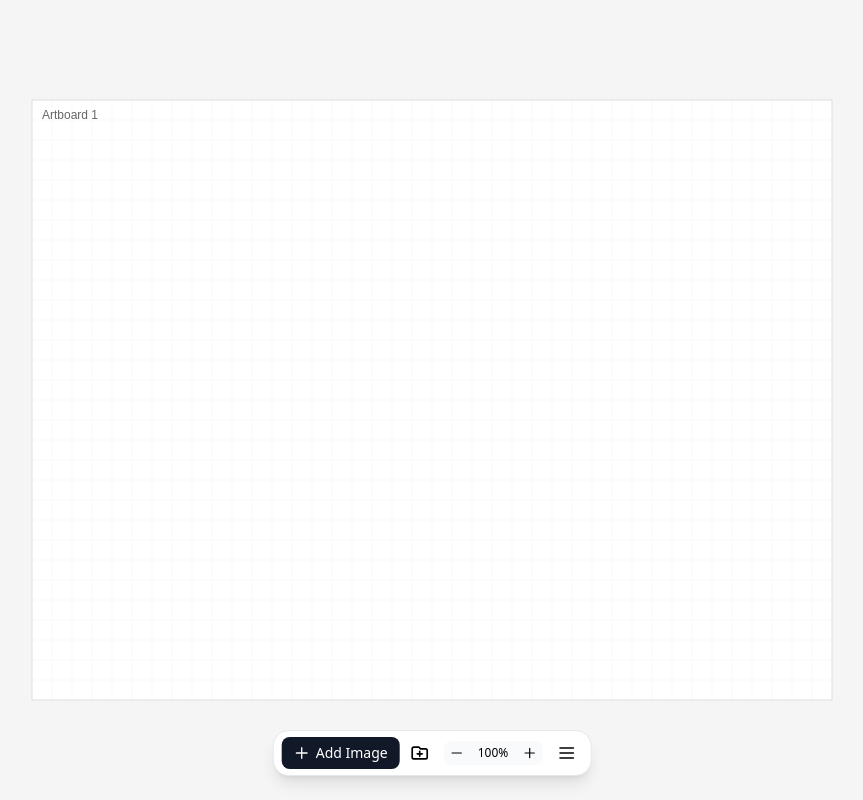
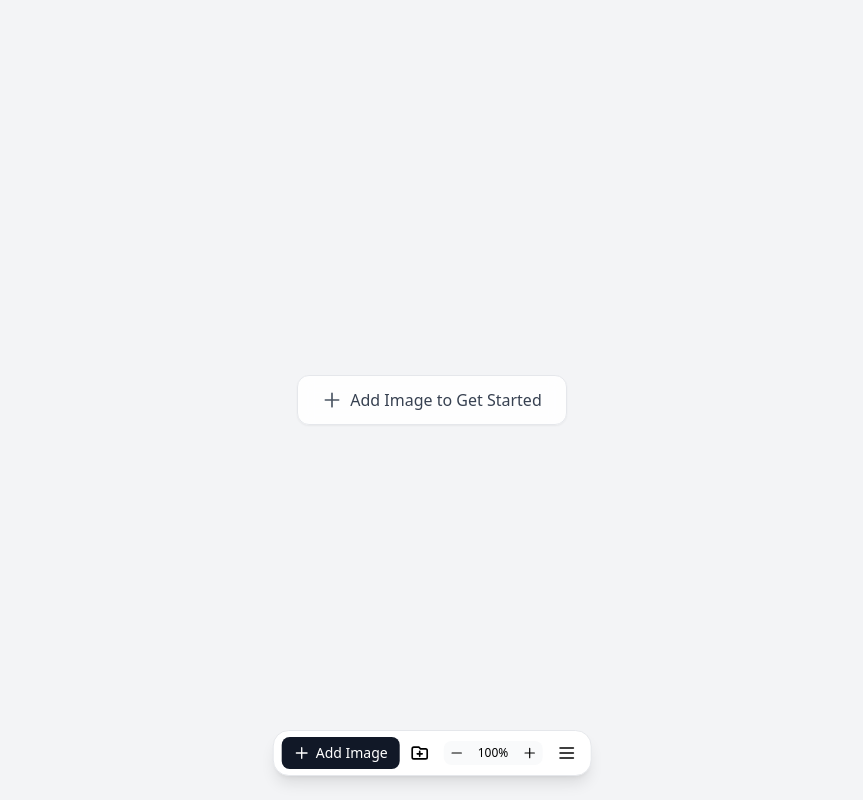
Before and after one commit to hashrock/garden, a Vue app: page / in a window 1280 px wide. Shown: the whole page, without its empty margins (208-1071 px from the left). Built offline with nearby package versions, Linux system fonts and the light colour scheme.

Commit message:
InfiniteCanvasに空の状態を追加し、画像がない場合に画像を追加するボタンを表示。画像の追加機能を実装。

```diff
--- a/src/components/InfiniteCanvas.vue
+++ b/src/components/InfiniteCanvas.vue
@@ -48,6 +48,22 @@
         height: `${selectionRect.height}px`
       }"
     />
+
+    <!-- Empty State -->
+    <div
+      v-if="images.length === 0 && artboards.length === 0"
+      class="absolute inset-0 flex items-center justify-center pointer-events-none"
+    >
+      <button
+        @click="handleAddImageFromEmpty"
+        class="pointer-events-auto px-6 py-3 bg-white/90 backdrop-blur border border-gray-200 rounded-xl hover:bg-white transition-colors flex items-center gap-2 shadow-sm"
+      >
+        <svg class="w-5 h-5 text-gray-600" fill="none" stroke="currentColor" viewBox="0 0 24 24">
+          <path stroke-linecap="round" stroke-linejoin="round" stroke-width="2" d="M12 4v16m8-8H4" />
+        </svg>
+        <span class="text-gray-700 font-medium">Add Image to Get Started</span>
+      </button>
+    </div>
 
     <!-- Context Menu -->
     <ContextMenu
@@ -555,6 +571,21 @@ const handleDeleteFromContext = () => {
   }
 }
 
+const handleAddImageFromEmpty = () => {
+  const input = document.createElement('input')
+  input.type = 'file'
+  input.accept = 'image/*'
+  input.multiple = true
+  input.onchange = async (event) => {
+    const files = Array.from((event.target as HTMLInputElement).files || [])
+    const centerPoint = screenToCanvas(canvasWidth.value / 2, canvasHeight.value / 2)
+    for (const file of files) {
+      await imageManager.addImage(file, centerPoint)
+    }
+  }
+  input.click()
+}
+
 
 const handleCreateArtboard = () => {
   showContextMenu.value = false
@@ -620,10 +651,6 @@ const draw = () => {
   ctx.save()
   ctx.translate(viewport.value.x, viewport.value.y)
   ctx.scale(viewport.value.zoom, viewport.value.zoom)
-
-  // Canvas background (light gray)
-  ctx.fillStyle = '#f5f5f5'
-  ctx.fillRect(0, 0, 10000, 10000)
 
   // Draw artboards
   const sortedArtboards = [...artboards.value].sort((a, b) => a.zIndex - b.zIndex)
@@ -818,17 +845,6 @@ onMounted(() => {
     showContextMenu.value = false
   })
 
-  // Create default artboard if none exists
-  if (artboards.value.length === 0) {
-    const centerX = (canvasWidth.value / 2 - viewport.value.x) / viewport.value.zoom
-    const centerY = (canvasHeight.value / 2 - viewport.value.y) / viewport.value.zoom
-    createArtboard(
-      'Artboard 1',
-      { x: centerX - 400, y: centerY - 300 },
-      { width: 800, height: 600 }
-    )
-  }
-
   // 初回描画の開始
   animationFrameId.value = requestAnimationFrame(draw)
 })
```
